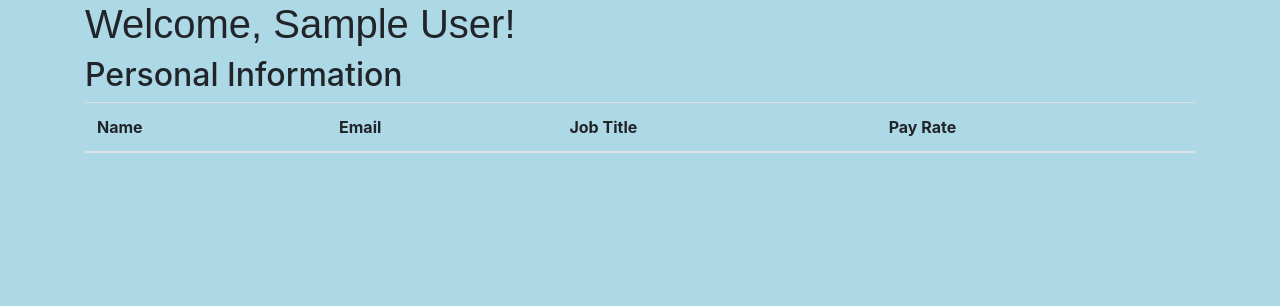
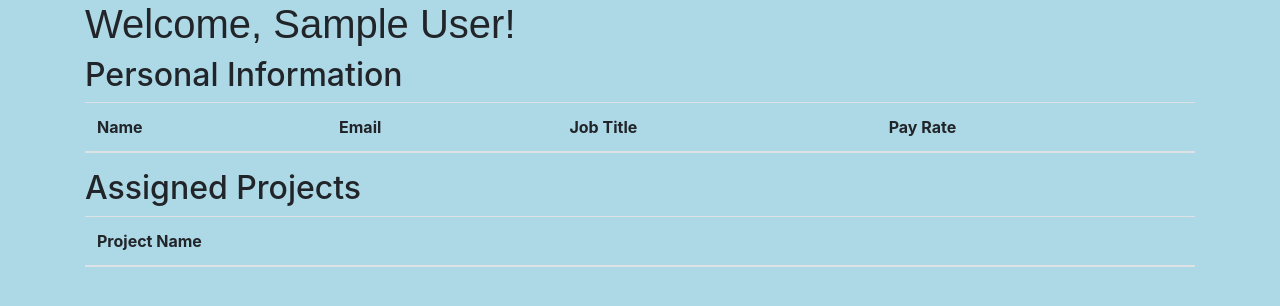
Before and after one commit to jsines/CSI4999-project, a Flask app: page /profile in a window 1280 px wide. Shown: the part 118-424 px from the top of the page. Run offline with Flask 2, Linux system fonts and the light colour scheme; the visitor is signed in with stand-in values (Sample User, id 1); data comes from the database, SQL or seed files in the repository; lists and menus that the app fills with data are empty; some libraries are stand-ins or nearby versions.

Commit message:
Add files via upload

```diff
--- a/project/templates/ManageProjects.html
+++ b/project/templates/ManageProjects.html
@@ -21,7 +21,7 @@
 
 		<div class="row">
 			<h1>
-				Current Employees
+				Employees Assigned
 			</h1>
 
 			<table class="table table-striped">
--- a/project/templates/auditproject.html
+++ b/project/templates/auditproject.html
@@ -38,18 +38,18 @@
         <thead>
             <tr class="w3-light-grey">
                 <th>Employee Name</th>
-                <th>Start Date</th>
+                <th>Date</th>
                 <th>Start Time</th>
-                <th>End Date</th>
                 <th>End Time</th>
+                <th>Description</th>
             </tr>
         </thead> {% for row in query2 %}
         <tr>
             <td>{{row.name}}</td>
             <td>{{row.startDate}}</td>
             <td>{{row.startTime}}</td>
-            <td>{{row.endDate}}</td>
             <td>{{row.endTime}}</td>
+            <td>{{row.description}}</td>
         </tr> {% endfor %} </table>
 
 </div> {% endblock %}
--- a/project/templates/profile.html
+++ b/project/templates/profile.html
@@ -29,4 +29,16 @@
             <td>{{row.payRate}}</td>
         </tr> {% endfor %} </table>
 
+<h2> Assigned Projects</h2>
+
+<table class="table table-striped">
+        <thead>
+            <tr class="w3-light-grey">
+                <th>Project Name</th>
+            </tr>
+        </thead> {% for row2 in row2 %}
+        <tr>
+            <td>{{row2.projectName}}</td>
+        </tr> {% endfor %} </table>
+
 {% endblock %}
--- a/project/templates/viewProjects.html
+++ b/project/templates/viewProjects.html
@@ -7,7 +7,6 @@
     <thead>
       <tr class="">
         <th>Project Name</th>
-        <th>Hours (TODO)</th>
         <th>Ongoing?</th>
         <th>Options</th>
       </tr>
@@ -15,7 +14,6 @@
         {% for project in listOfProjects %}
             <tr>
                 <td>{{project.projectName}}</td>
-                <td>TODO</td>
                 <td>{{project.projectOngoing}}</td>
                 <td>
                     <a href="{{ url_for('main.audit_project', x = project.projectID) }}" class="btn-default sbt-sm">View</a>
```
